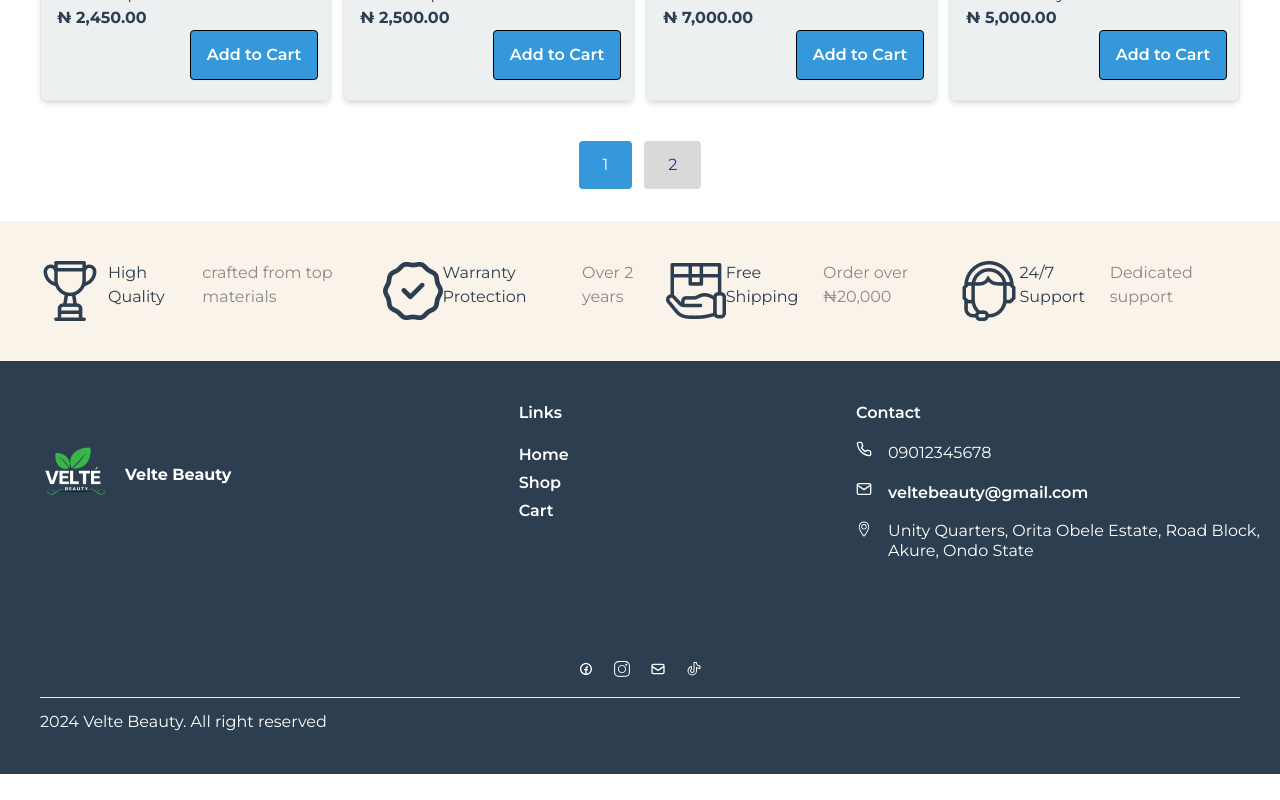
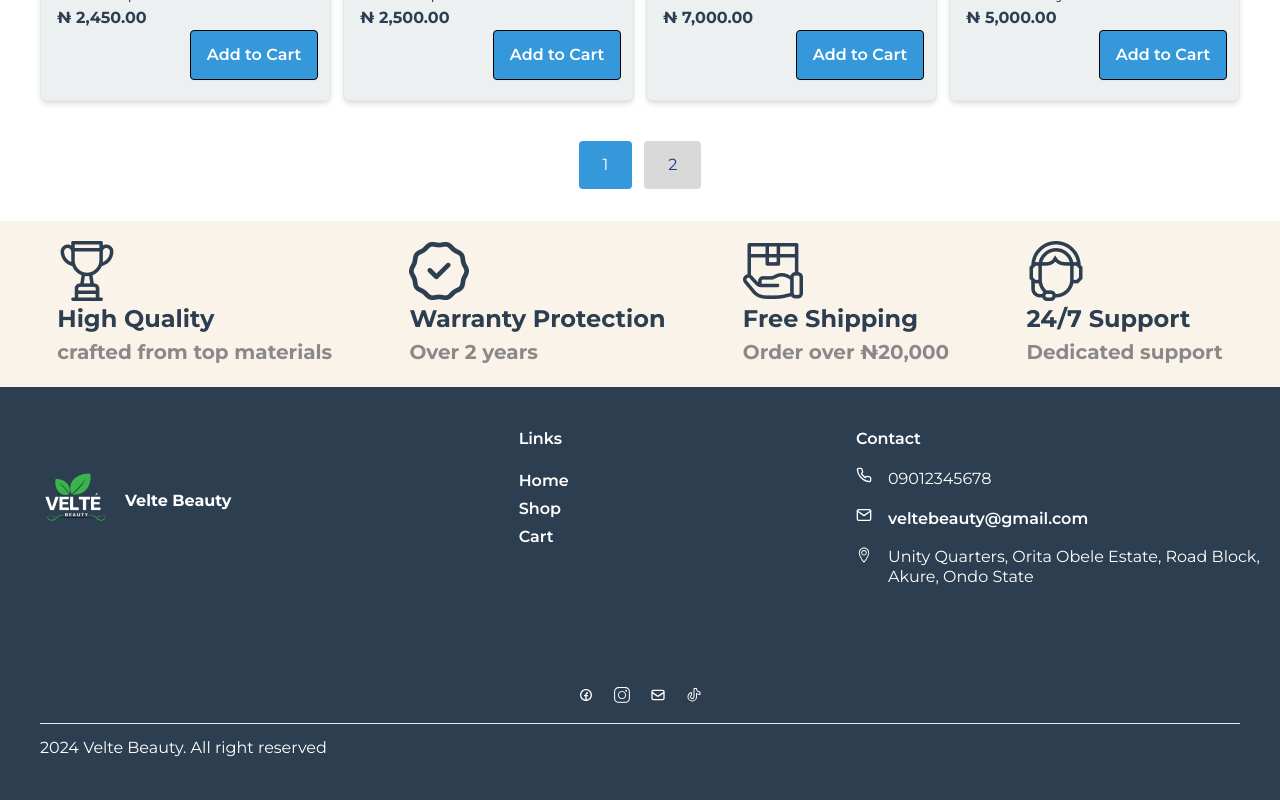
Before and after one commit to Igraziella/Timbu-Cloud-Shop, a React (Vite) app in the folder timbu-shop-app/: page /shop in a window 1280 px wide. Shown: the part 2351-3151 px from the top of the page. Before the commit the page ends 3125 px from the top, so only its background shows below. Built offline with nearby package versions, Linux system fonts and the light colour scheme.

Commit message:
modified pages

```diff
--- a/timbu-shop-app/src/pages/Cart.jsx
+++ b/timbu-shop-app/src/pages/Cart.jsx
@@ -44,7 +44,7 @@ const Cart = () => {
         {/* <div className="flex lg:flex-row flex-col font-normal gap-20 px-10 mt-5"> */}
 					<div className="lg:w-[70%] border bg-white rounded lg:p-5">
 
-            <div className="flex justify-evenly border border-black font-semibold">
+            <div className="lg:flex justify-evenly border border-black lg:font-semibold">
               <p>Product</p>
               <p>Name Product</p>
               <p>Quantity</p>
@@ -54,9 +54,9 @@ const Cart = () => {
               <img src="/shop-img10.png" alt="" />
             </div>
 
-            <div className="flex border border-black">
+            <div className="flex justify-around border border-black text-sm">
                 <p>Subtotal (1 items)</p>
-                <p>N 10,000.00</p>
+                <p className="font-bold">N 10,000.00</p>
             </div>
           </div>
 
@@ -120,7 +120,7 @@ const Cart = () => {
       </div>
 
       {/* recommended products */}
-      <p className="flex justify-center lg:text-3xl font-medium text-black py-5">Recommended Products</p>
+      <p className="flex justify-center lg:text-3xl font-semibold text-black py-5">Recommended Products</p>
       <div className="lg:grid grid-cols-4 lg:gap-3 space-y-4 lg:space-y-0 p-5">
           {
             recommend.map((data) => {
--- a/timbu-shop-app/src/pages/MiniShop.jsx
+++ b/timbu-shop-app/src/pages/MiniShop.jsx
@@ -77,29 +77,30 @@ const MiniShop = () => {
       </div>
     </div>
 
-    <div className="flex flex-row justify-between p-10 bg-[#FAF3EA]">
-      <div className="flex gap-2">
+    <div className="lg:flex lg:flex-row justify-evenly grid grid-cols-2 gap-10 p-5 bg-[#FAF3EA]">
+
+      <div className="">
         <img src="/trophy.png" alt="" />
-        <h3 className="text-[#2C3E50]">High Quality</h3>
-        <p className="text-[#898989]">crafted from top materials</p>
+        <h3 className="text-[#2C3E50] lg:text-[24px] font-bold">High Quality</h3>
+        <p className="text-[#898989] lg:text-[20px] font-bold">crafted from top materials</p>
       </div>
 
-      <div className="flex">
+      <div className="">
         <img src="/warranty.png" alt="" />
-        <h3 className="text-[#2C3E50]">Warranty Protection</h3>
-        <p className="text-[#898989]">Over 2 years</p>
+        <h3 className="text-[#2C3E50] lg:text-[24px] font-bold">Warranty Protection</h3>
+        <p className="text-[#898989] lg:text-[20px] font-bold">Over 2 years</p>
       </div>
 
-      <div className="flex">
+      <div className="">
         <img src="/shipping.png" alt="" />
-        <h3 className="text-[#2C3E50]">Free Shipping</h3>
-        <p className="text-[#898989]">Order over ₦20,000 </p>
+        <h3 className="text-[#2C3E50] lg:text-[24px] font-bold">Free Shipping</h3>
+        <p className="text-[#898989] lg:text-[20px] font-bold">Order over ₦20,000 </p>
       </div>
 
-      <div className="flex">
+      <div className="">
         <img src="/customer-support.png" alt="" />
-        <h3 className="text-[#2C3E50]">24/7 Support</h3>
-        <p className="text-[#898989]">Dedicated support</p>
+        <h3 className="text-[#2C3E50] lg:text-[24px] font-bold">24/7 Support</h3>
+        <p className="text-[#898989] lg:text-[20px] font-bold">Dedicated support</p>
       </div>
     </div>
 
--- a/timbu-shop-app/src/pages/Shop.jsx
+++ b/timbu-shop-app/src/pages/Shop.jsx
@@ -78,31 +78,32 @@ const Shop = () => {
         </div>
       </div>
 
-      <div className="flex flex-row justify-between p-10 bg-[#FAF3EA]">
-        <div className="flex gap-2">
+      <div className="lg:flex lg:flex-row justify-evenly grid grid-cols-2 gap-10 p-5 bg-[#FAF3EA]">
+
+        <div className="gap-2">
           <img src="/trophy.png" alt="" />
-          <h3 className="text-[#2C3E50]">High Quality</h3>
-          <p className="text-[#898989]">crafted from top materials</p>
+          <h3 className="text-[#2C3E50] lg:text-[24px] font-bold">High Quality</h3>
+          <p className="text-[#898989] lg:text-[20px] font-bold">crafted from top materials</p>
         </div>
 
-        <div className="flex">
+        <div className="">
           <img src="/warranty.png" alt="" />
-          <h3 className="text-[#2C3E50]">Warranty Protection</h3>
-          <p className="text-[#898989]">Over 2 years</p>
+          <h3 className="text-[#2C3E50] lg:text-[24px] font-bold">Warranty Protection</h3>
+          <p className="text-[#898989] lg:text-[20px] font-bold">Over 2 years</p>
         </div>
 
-        <div className="flex">
+        <div className="">
           <img src="/shipping.png" alt="" />
-          <h3 className="text-[#2C3E50]">Free Shipping</h3>
-          <p className="text-[#898989]">Order over ₦20,000 </p>
+          <h3 className="text-[#2C3E50] lg:text-[24px] font-bold">Free Shipping</h3>
+          <p className="text-[#898989] lg:text-[20px] font-bold">Order over ₦20,000 </p>
         </div>
 
-        <div className="flex">
+        <div className="">
           <img src="/customer-support.png" alt="" />
-          <h3 className="text-[#2C3E50]">24/7 Support</h3>
-          <p className="text-[#898989]">Dedicated support</p>
+          <h3 className="text-[#2C3E50] lg:text-[24px] font-bold">24/7 Support</h3>
+          <p className="text-[#898989] lg:text-[20px] font-bold">Dedicated support</p>
         </div>
-      </div>
+        </div>
 
       <Footer />
     </>
```
